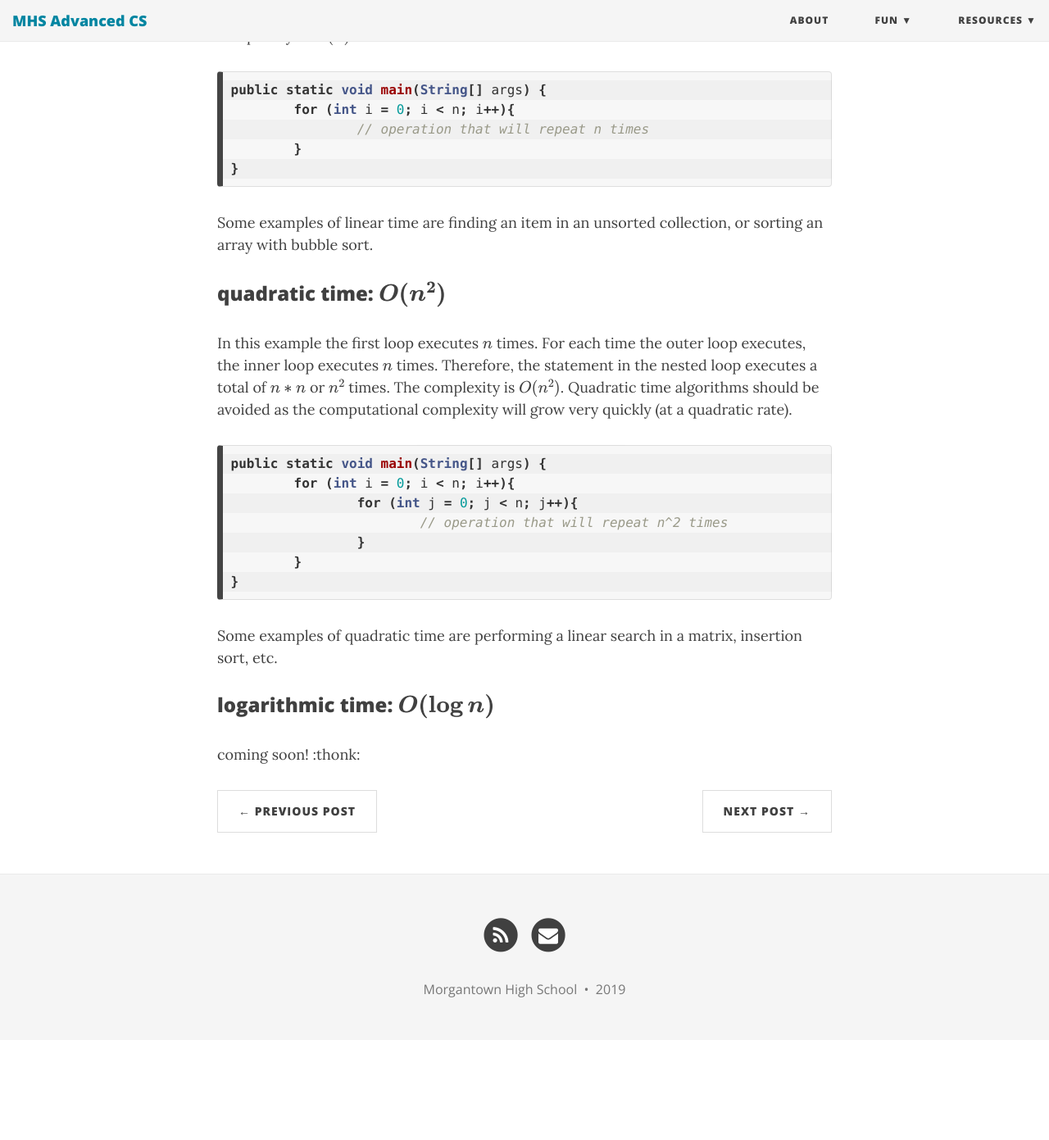
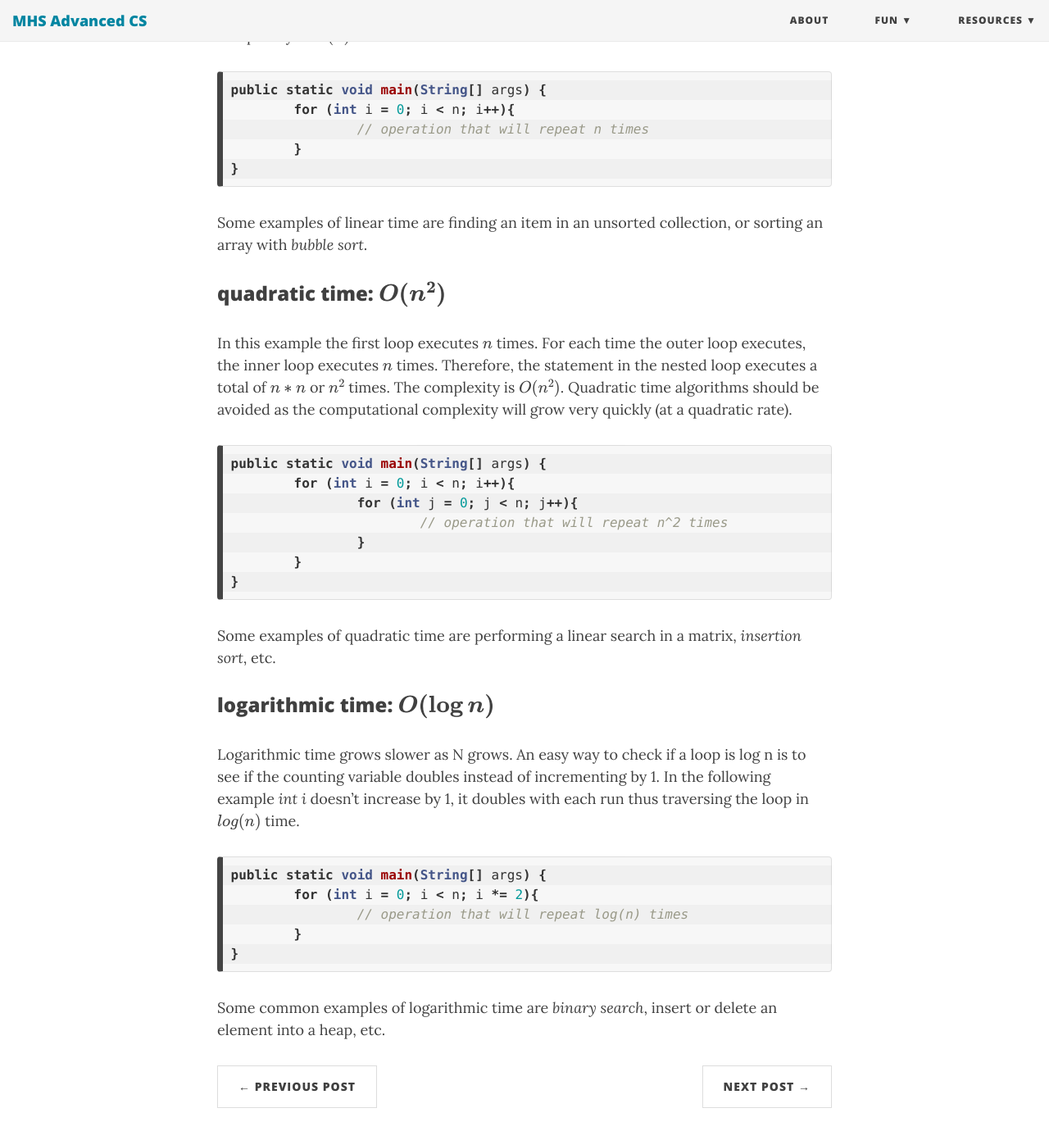
Before and after one commit to mohigancs/mohigancs.github.io, a Jekyll site: the page built from _posts/2019-09-28-big_O_notation.md, in a window 1280 px wide and 1400 px high, scrolled down 913 px. Shown: the top 1391 px of the window at 82% size. Built offline with Jekyll 4.4.1, drawn with Linux system fonts in a browser that asks for light colours; nearby versions of some CDN libraries; formulas are drawn with MathJax 3; before the commit the page ends 2182 px from its top, so only the background shows below that.

Commit message:
added log time and cleaned up handling exceptions page

````diff
--- a/_posts/2019-09-28-big_O_notation.md
+++ b/_posts/2019-09-28-big_O_notation.md
@@ -31,7 +31,7 @@ public static void main(String[] args) {
 }
 ```
 
-Some examples of linear time are finding an item in an unsorted collection, or sorting an array with bubble sort.
+Some examples of linear time are finding an item in an unsorted collection, or sorting an array with *bubble sort*.
 
 ### quadratic time: $$ \boldsymbol{O(n^2)} $$
 
@@ -46,9 +46,18 @@ public static void main(String[] args) {
         }
 }
 ```
-Some examples of quadratic time are performing a linear search in a matrix, insertion sort, etc.
+Some examples of quadratic time are performing a linear search in a matrix, *insertion sort*, etc.
 
 ### logarithmic time: $$ \boldsymbol{O(\log{n})} $$
 
-coming soon!
-:thonk:
+Logarithmic time grows slower as N grows. An easy way to check if a loop is log n is to see if the counting variable doubles instead of incrementing by 1. In the following example *int i* doesn't increase by 1, it doubles with each run thus traversing the loop in $$ log(n) $$ time.
+
+```java
+public static void main(String[] args) {
+        for (int i = 0; i < n; i *= 2){
+		// operation that will repeat log(n) times
+        }
+}
+```
+
+Some common examples of logarithmic time are *binary search*, insert or delete an element into a heap, etc.
````
Also changed, not shown: _posts/2019-10-02-handling_exceptions.md (+3 -24 lines).
